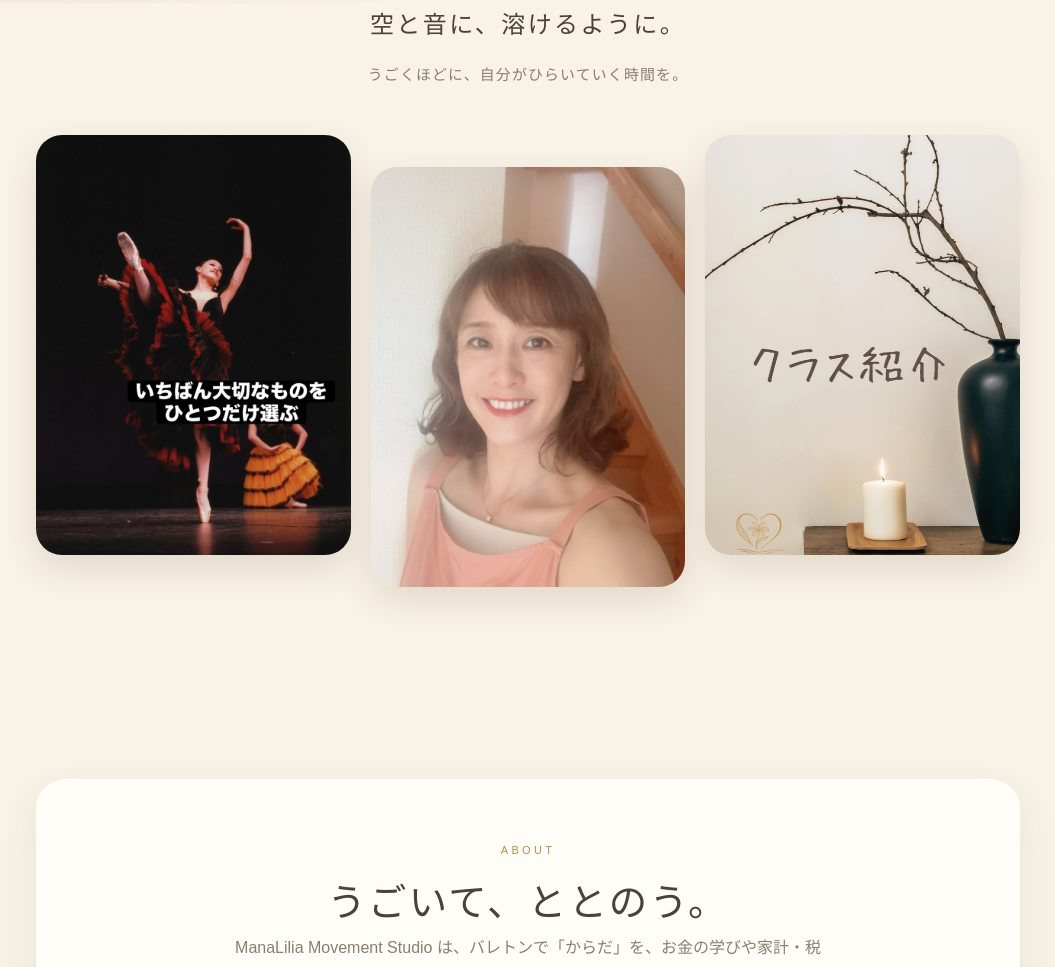
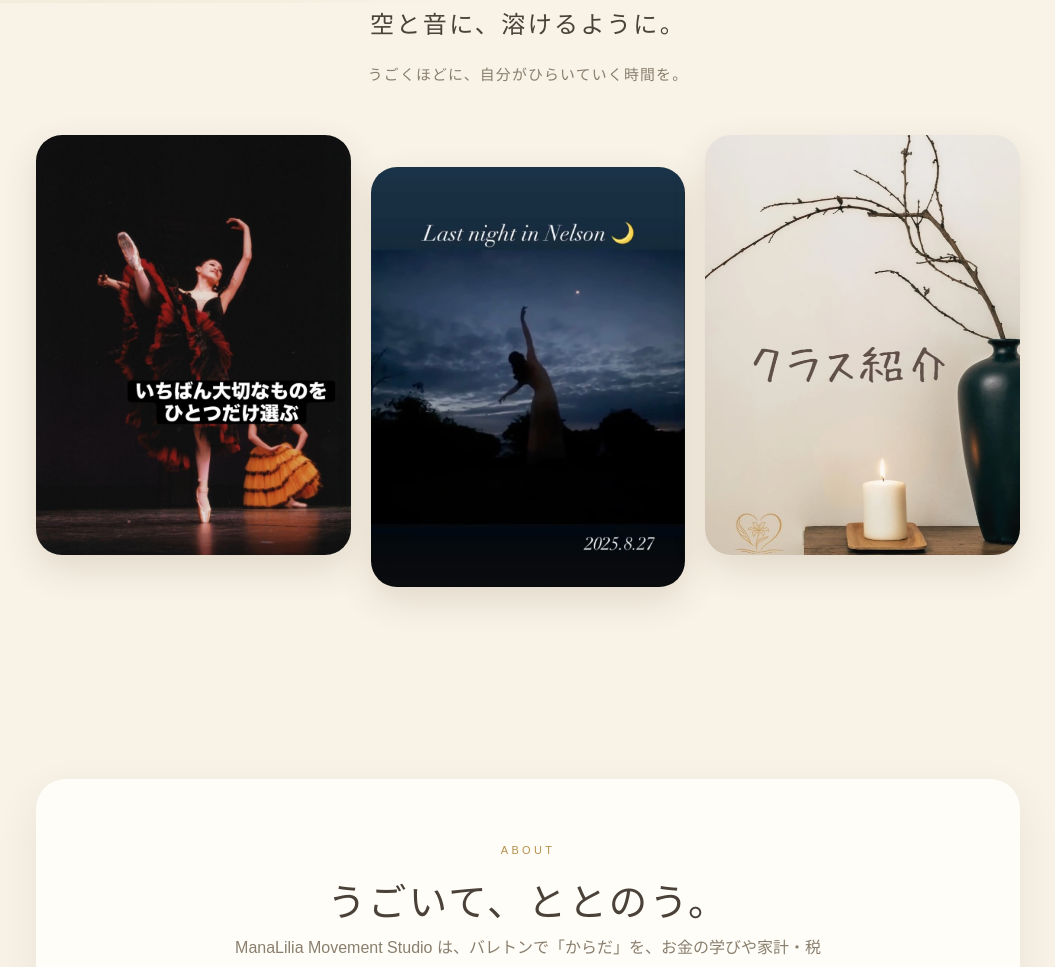
Before and after one commit to chocochobi/chocochobi.github.io, a plain HTML site: page barreton/b/index.html in a window 1280 px wide. Shown: the part 810-1777 px from the top of the page, without its empty margins (112-1167 px from the left). Drawn offline with Linux system fonts and the light colour scheme.

Commit message:
バレトン案B：Expressionフィードの顔写真を月夜のダンス写真に差し替え

```diff
--- a/barreton/b/index.html
+++ b/barreton/b/index.html
@@ -126,7 +126,7 @@
     <p class="poem serif">空と音に、溶けるように。<small>うごくほどに、自分がひらいていく時間を。</small></p>
     <div class="feed-row">
       <div class="feed-ph"><img src="../a/img/g4.jpg" alt="ManaLilia バレエ"></div>
-      <div class="feed-ph"><img src="../a/img/mana.jpg" alt="講師 Mana"></div>
+      <div class="feed-ph"><img src="../a/img/hero.jpg" alt="ManaLilia 月夜のダンス"></div>
       <div class="feed-ph"><img src="../a/img/g2.jpg" alt="スタジオの雰囲気"></div>
     </div>
   </div></section>
```
